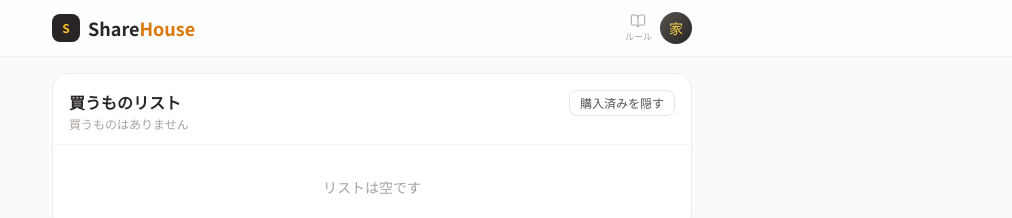
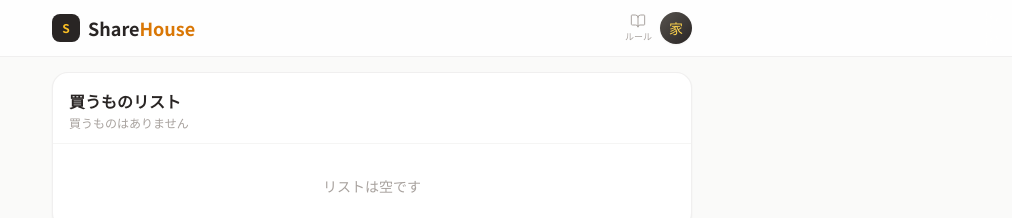
Before and after one commit to fujishio/ShareHouseWork, a Next.js app: page /shopping in a window 1280 px wide. Shown: the top 218 px of the page, without its empty margins (268-1280 px from the left). Built offline with nearby package versions, Linux system fonts and the light colour scheme.

Commit message:
ヘッダーの修正

```diff
--- a/src/app/layout.tsx
+++ b/src/app/layout.tsx
@@ -27,7 +27,7 @@ export default function RootLayout({
     <html lang="ja" className={notoSansJP.className}>
       <body className="bg-stone-50 text-stone-900">
         <div className="min-h-screen flex flex-col">
-          <header className="bg-white/80 backdrop-blur-md border-b border-stone-200/60 sticky top-0 z-10">
+          <header className="bg-white/80 backdrop-blur-md border-b border-stone-200/60 fixed inset-x-0 top-0 z-30">
             <div className="max-w-2xl mx-auto px-4 h-14 flex items-center justify-between">
               <div className="flex items-center gap-2">
                 <div className="w-7 h-7 bg-stone-800 rounded-lg flex items-center justify-center">
@@ -52,7 +52,7 @@ export default function RootLayout({
               </div>
             </div>
           </header>
-          <main className="flex-1 max-w-2xl mx-auto w-full px-4 py-4 pb-24">
+          <main className="flex-1 max-w-2xl mx-auto w-full px-4 pt-[4.5rem] pb-24">
             {children}
           </main>
           <ToastViewport />
--- a/src/components/ShoppingSection.tsx
+++ b/src/components/ShoppingSection.tsx
@@ -50,7 +50,6 @@ export default function ShoppingSection({ initialItems, currentMonth }: Props) {
   const [items, setItems] = useState<ShoppingItem[]>(initialItems);
   const [checkingId, setCheckingId] = useState<number | null>(null);
   const [cancelingId, setCancelingId] = useState<number | null>(null);
-  const [showPurchasedItems, setShowPurchasedItems] = useState(true);
   const [showArchivedPurchasedItems, setShowArchivedPurchasedItems] = useState(false);
 
   const activeItems = items.filter((item) => !item.canceledAt && !item.checkedAt);
@@ -150,20 +149,13 @@ export default function ShoppingSection({ initialItems, currentMonth }: Props) {
 
       {/* Shopping list */}
       <div className="rounded-2xl border border-stone-200/60 bg-white shadow-sm">
-        <div className="px-4 pt-4 pb-3 border-b border-stone-100 flex items-start justify-between gap-2">
+        <div className="px-4 pt-4 pb-3 border-b border-stone-100">
           <div>
             <h2 className="font-bold text-stone-800">買うものリスト</h2>
             <p className="mt-0.5 text-xs text-stone-400">
               {activeItems.length === 0 ? "買うものはありません" : `${activeItems.length}件`}
             </p>
           </div>
-          <button
-            type="button"
-            onClick={() => setShowPurchasedItems((prev) => !prev)}
-            className="rounded-lg border border-stone-200 px-2.5 py-1 text-xs font-medium text-stone-600 hover:bg-stone-50 transition-colors"
-          >
-            {showPurchasedItems ? "購入済みを隠す" : "購入済みを表示"}
-          </button>
         </div>
 
         {activeItems.length === 0 ? (
@@ -211,7 +203,7 @@ export default function ShoppingSection({ initialItems, currentMonth }: Props) {
       </div>
 
       {/* Purchased items */}
-      {showPurchasedItems && checkedItems.length > 0 && (
+      {checkedItems.length > 0 && (
         <div className="rounded-2xl border border-stone-200/60 bg-white shadow-sm">
           <div className="px-4 pt-4 pb-3 border-b border-stone-100 flex items-center gap-2">
             <Check size={16} className="text-emerald-500" />
```
